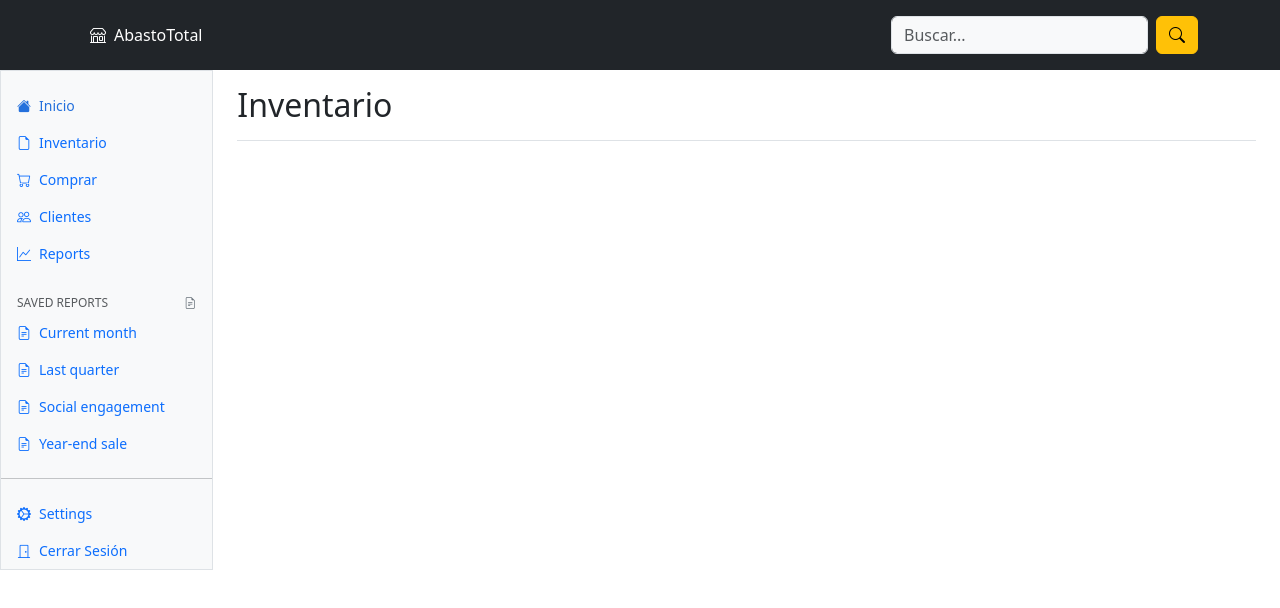
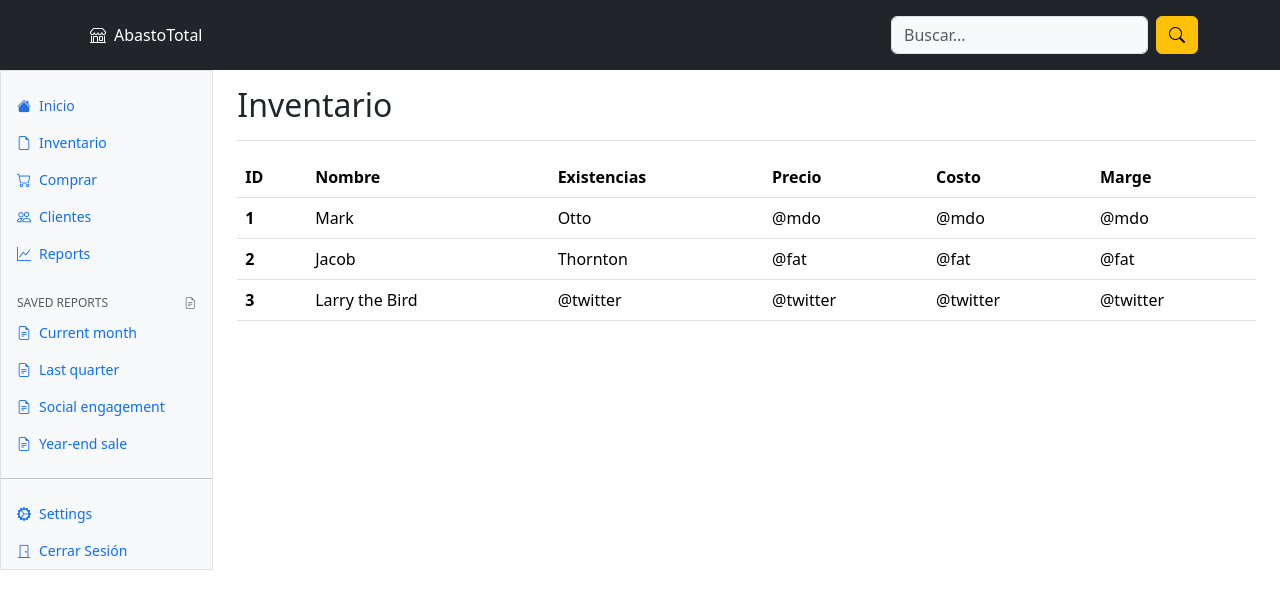
Before and after one commit to Erick-Hernandez-Ortega/AbastoTotal, an Angular app: page /inventory in a window 1280 px wide. Shown: the top 608 px of the page. Built offline with nearby package versions, Linux system fonts and the light colour scheme.

Commit message:
Se crea un nuevo componente: tabla inventario

```diff
--- a/src/app/app.module.ts
+++ b/src/app/app.module.ts
@@ -15,6 +15,7 @@ import { HeaderComponent } from './components/header/header.component';
 import { TableDashboardComponent } from './components/table-dashboard/table-dashboard.component';
 import { DashboardToolbarComponent } from './components/dashboard-toolbar/dashboard-toolbar.component';
 import { InventoryComponent } from './components/inventory/inventory.component';
+import { InventoryTableComponent } from './components/inventory-table/inventory-table.component';
 
 @NgModule({
   declarations: [
@@ -29,7 +30,8 @@ import { InventoryComponent } from './components/inventory/inventory.component';
     HeaderComponent,
     TableDashboardComponent,
     DashboardToolbarComponent,
-    InventoryComponent
+    InventoryComponent,
+    InventoryTableComponent
   ],
   imports: [
     BrowserModule,
--- /dev/null
+++ b/src/app/components/inventory-table/inventory-table.component.html
@@ -0,0 +1,38 @@
+<table class="table table-hover">
+  <thead>
+    <tr>
+      <th scope="col">ID</th>
+      <th scope="col">Nombre</th>
+      <th scope="col">Existencias</th>
+      <th scope="col">Precio</th>
+      <th scope="col">Costo</th>
+      <th scope="col">Marge</th>
+    </tr>
+  </thead>
+  <tbody>
+    <tr>
+      <th scope="row">1</th>
+      <td>Mark</td>
+      <td>Otto</td>
+      <td>@mdo</td>
+      <td>@mdo</td>
+      <td>@mdo</td>
+    </tr>
+    <tr>
+      <th scope="row">2</th>
+      <td>Jacob</td>
+      <td>Thornton</td>
+      <td>@fat</td>
+      <td>@fat</td>
+      <td>@fat</td>
+    </tr>
+    <tr>
+      <th scope="row">3</th>
+      <td>Larry the Bird</td>
+      <td>@twitter</td>
+      <td>@twitter</td>
+      <td>@twitter</td>
+      <td>@twitter</td>
+    </tr>
+  </tbody>
+</table>
--- /dev/null
+++ b/src/app/components/inventory-table/inventory-table.component.ts
@@ -0,0 +1,15 @@
+import { Component, OnInit } from '@angular/core';
+
+@Component({
+  selector: 'app-inventory-table',
+  templateUrl: './inventory-table.component.html',
+  styleUrls: ['./inventory-table.component.css']
+})
+export class InventoryTableComponent implements OnInit {
+
+  constructor() { }
+
+  ngOnInit() {
+  }
+
+}
--- a/src/app/components/inventory/inventory.component.html
+++ b/src/app/components/inventory/inventory.component.html
@@ -97,6 +97,7 @@
         class="d-flex justify-content-between flex-wrap flex-md-nowrap align-items-center pt-3 pb-2 mb-3 border-bottom">
         <h2>Inventario</h2>
       </div>
+      <app-inventory-table></app-inventory-table>
     </main>
 
   </div>
```
Also changed, not shown: src/app/components/inventory-table/inventory-table.component.css (added).
